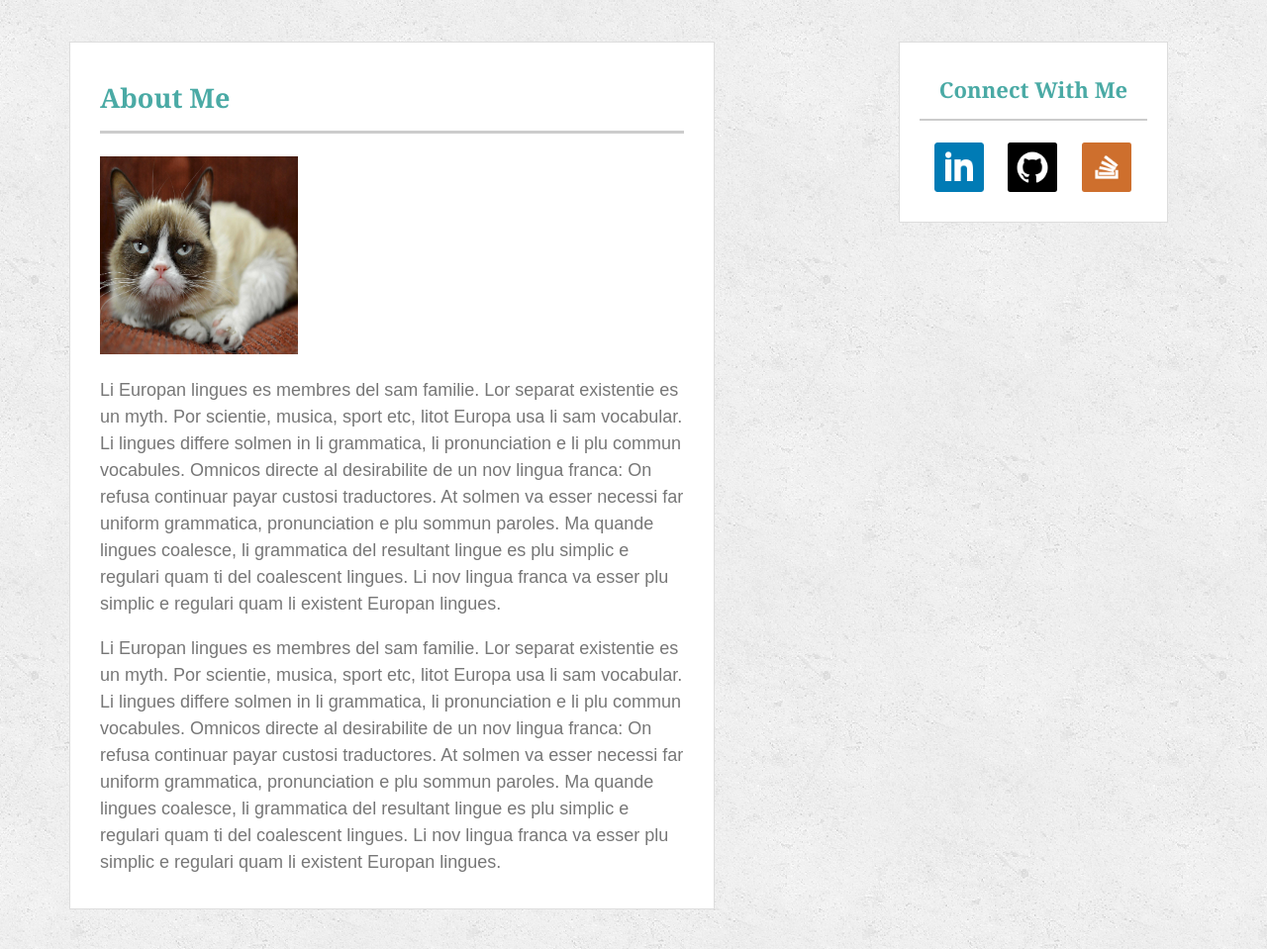
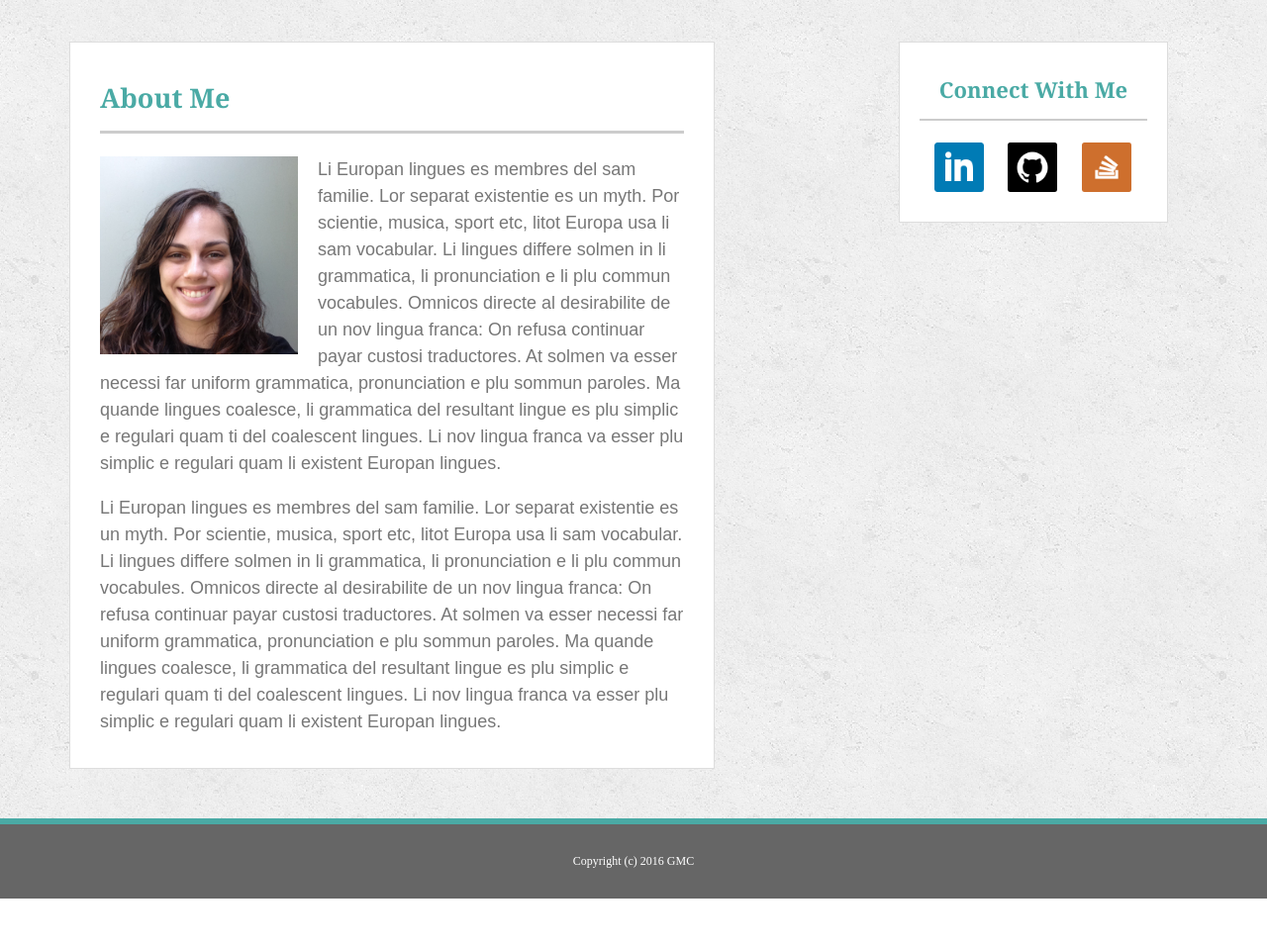
Before and after one commit to contygm/Portfolio1, a PHP site: page / in a window 1280 px wide. Shown: the part 75-1034 px from the top of the page at 99% size. After the commit the page ends 983 px from the top, so only its background shows below. Run offline with PHP 8.4, Linux system fonts and the light colour scheme.

Commit message:
finally done I think

```diff
--- a/assets/css/style.css
+++ b/assets/css/style.css
@@ -94,7 +94,6 @@ article {
 	font-size: 18px;
 	margin: 30px 30px 50px 70px;
 	overflow-wrap:
-	position: relative;
 }
 
 #mainArea {
@@ -113,10 +112,12 @@ h2 {
 
 #ProfPic {
 	padding-right: 20px;
+
 }
 
 p {
 	line-height: 1.5;
+
 }
 
 /* content area: Contact page*/
--- a/index.html
+++ b/index.html
@@ -26,7 +26,7 @@
 				<section id = "mainArea">
 					<h2>About Me</h2>
 
-					<img id = "ProfPic" src = "assets/images/GRUMPY-CAT.jpg" alt = "LinkedIn" width="200" height="200">
+					<img id = "ProfPic" src = "assets/images/me.jpg" alt = "LinkedIn" width="200" height="200" align="left">
 
 
 					<p>Li Europan lingues es membres del sam familie. Lor separat existentie es un myth. Por scientie, musica, sport etc, litot Europa usa li sam vocabular. Li lingues differe solmen in li grammatica, li pronunciation e li plu commun vocabules. Omnicos directe al desirabilite de un nov lingua franca: On refusa continuar payar custosi traductores. At solmen va esser necessi far uniform grammatica, pronunciation e plu sommun paroles. Ma quande lingues coalesce, li grammatica del resultant lingue es plu simplic e regulari quam ti del coalescent lingues. Li nov lingua franca va esser plu simplic e regulari quam li existent Europan lingues. </p>
```
Also changed, not shown: assets/images/GRUMPY-CAT.jpg (deleted), assets/images/me.jpg (added), 2 other files.
